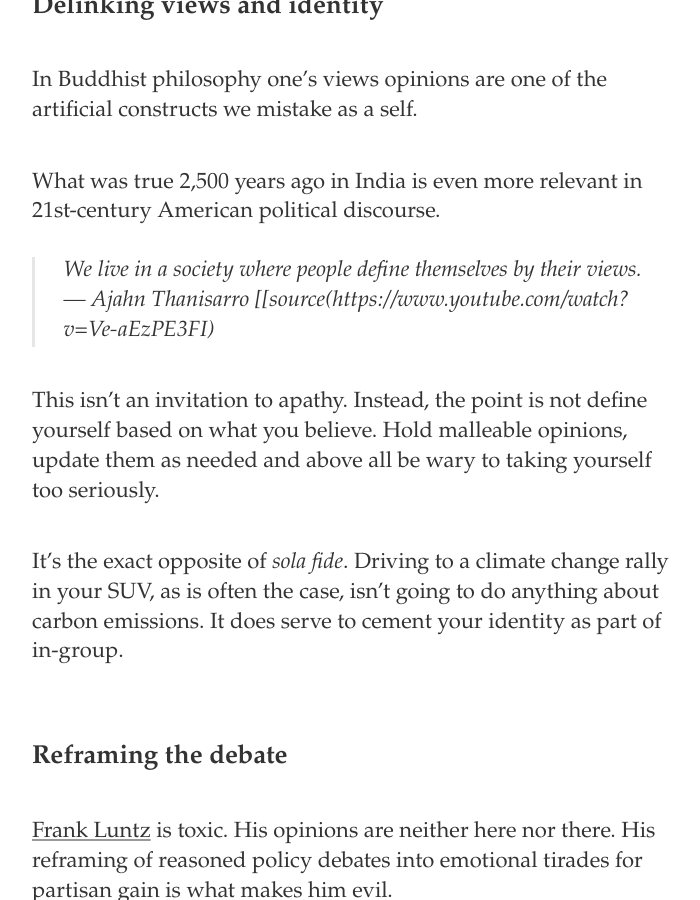
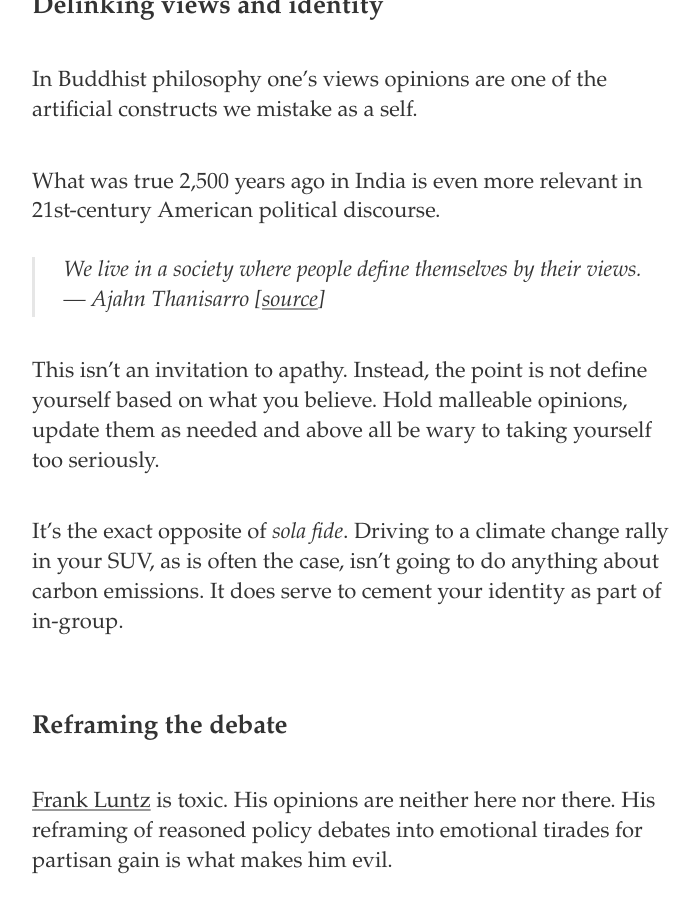
Before and after one commit to parcuri/derekkedziora.com, a Jekyll site: the page built from _posts/2020-05-25-reframing-the-discussion.md, in a window 1280 px wide and 900 px high, scrolled down 1139 px. Shown: the whole window, without its empty margins (284-984 px from the left). Built offline with Jekyll 4.4.1, drawn with Linux system fonts in a browser that asks for light colours.

Commit message:
link fixed

```diff
--- a/_posts/2020-05-25-reframing-the-discussion.md
+++ b/_posts/2020-05-25-reframing-the-discussion.md
@@ -24,7 +24,7 @@ In Buddhist philosophy one's views opinions are one of the artificial constructs
 What was true 2,500 years ago in India is even more relevant in 21st-century American political discourse.
 
 > We live in a society where people define themselves by their views.
-> — Ajahn Thanisarro [[source(https://www.youtube.com/watch?v=Ve-aEzPE3FI)
+> — Ajahn Thanisarro [[source](https://www.youtube.com/watch?v=Ve-aEzPE3FI)]
 
 This isn't an invitation to apathy. Instead, the point is not define yourself based on what you believe. Hold malleable opinions, update them as needed and above all be wary to taking yourself too seriously.
 
```
